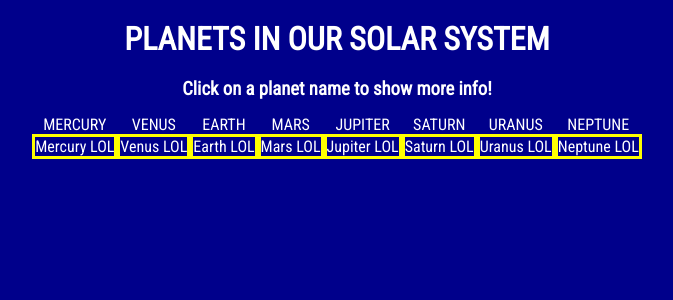
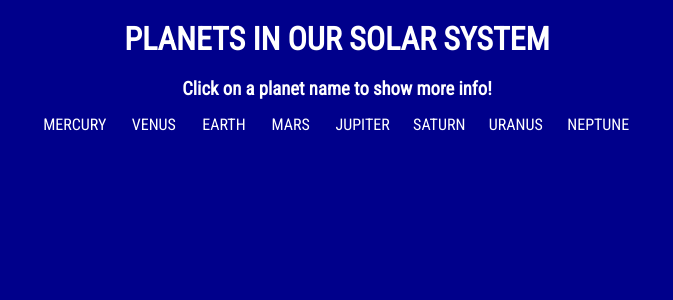
Before and after one commit to Student235555/solar-system-facts, a React (Create React App) app: page / in a window 1280 px wide. Shown: the top 300 px of the page, without its empty margins (303-976 px from the left). Built offline with nearby package versions, Linux system fonts and the light colour scheme.

Commit message:
Change div with info to be hidden

```diff
--- a/src/components/Planet.js
+++ b/src/components/Planet.js
@@ -18,7 +18,7 @@ const Planet = ({astrObj}) => {
     const [visi, setVisi] = useState(true);
 
     let divInLi = 'divInLi';
-    let divInLiVis = visi ? "divInLiVis" : "divInLiNoVis";
+    let divInLiVis = visi ? "divInLiNoVis" : "divInLiVis";
 
     const changeVisi = () => {
         setVisi(!visi);
@@ -26,7 +26,7 @@ const Planet = ({astrObj}) => {
 
     return (
         <>
-            <li>
+            <li className='planetLiContainer'>
                 <p className={LiPlanetMain + ' ' + LiPlanetColor} onClick={() => { changeColor(); changeVisi();}}>{name}</p>
                 <div className={divInLi + ' ' + divInLiVis}>{name + " LOL"}</div>
             </li>
```
